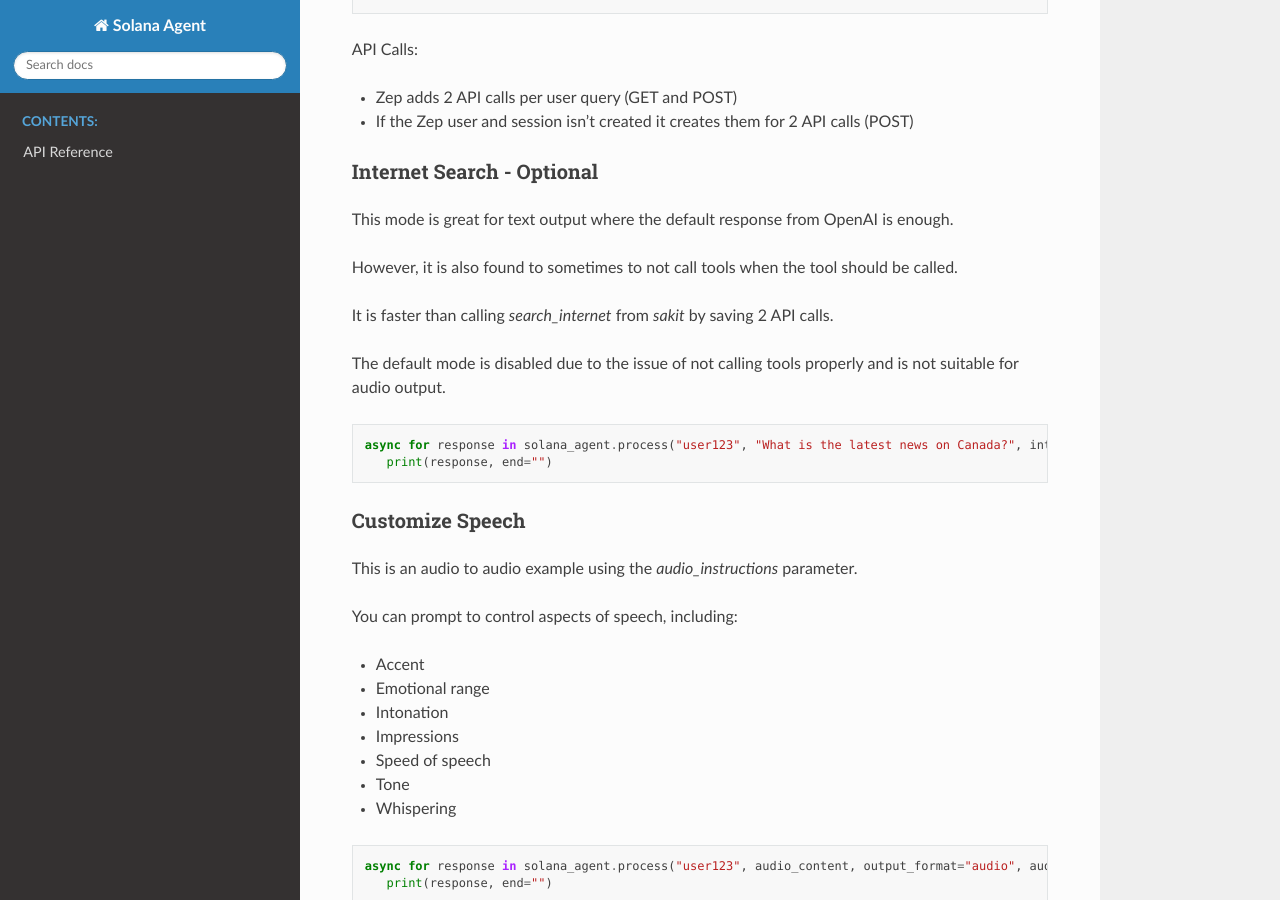
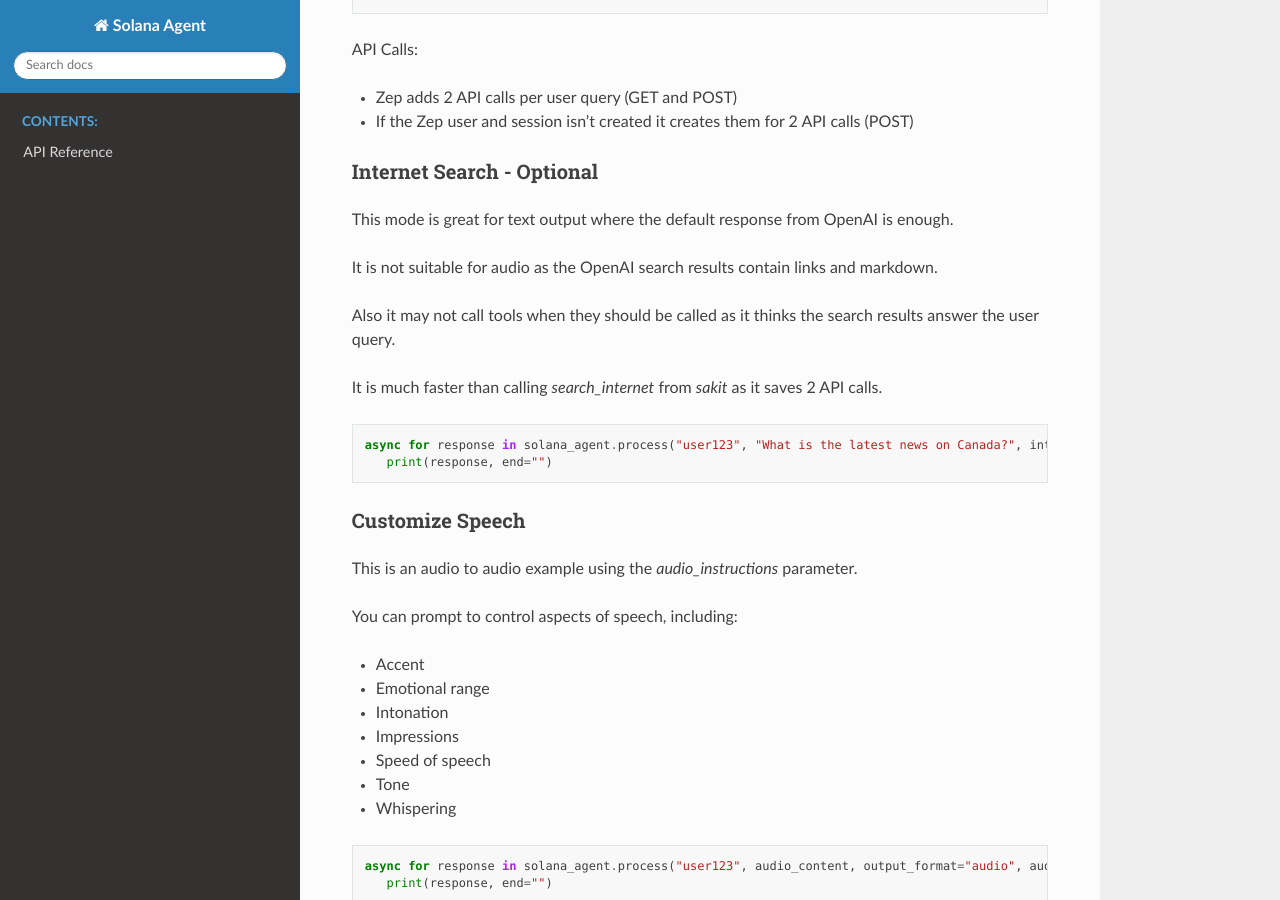
Before and after one commit to truemagic-coder/solana-agent, a Sphinx documentation site: the page built from docs/index.rst, in a window 1280 px wide and 900 px high, scrolled down 5196 px. Built offline with Sphinx 7.4.7 and the Read the Docs theme 3.1.0, drawn with Linux system fonts in a browser that asks for light colours.

```diff
--- a/docs/index.rst
+++ b/docs/index.rst
@@ -293,11 +293,11 @@ Internet Search - Optional
 
 This mode is great for text output where the default response from OpenAI is enough.
 
-However, it is also found to sometimes to not call tools when the tool should be called.
+It is not suitable for audio as the OpenAI search results contain links and markdown.
 
-It is faster than calling `search_internet` from `sakit` by saving 2 API calls.
+Also it may not call tools when they should be called as it thinks the search results answer the user query.
 
-The default mode is disabled due to the issue of not calling tools properly and is not suitable for audio output.
+It is much faster than calling `search_internet` from `sakit` as it saves 2 API calls.
 
 .. code-block:: python
 
--- a/pyproject.toml
+++ b/pyproject.toml
@@ -1,6 +1,6 @@
 [tool.poetry]
 name = "solana-agent"
-version = "23.0.6"
+version = "23.0.7"
 description = "Agentic IQ"
 authors = ["Bevan Hunt <bevan@bevanhunt.com>"]
 license = "MIT"
```
Also changed, not shown: README.md (+4 -4 lines).
